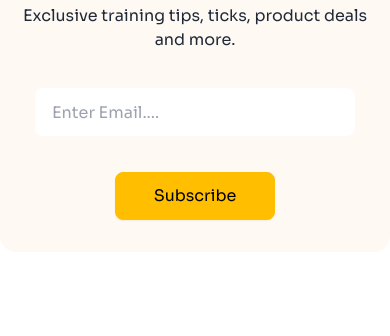
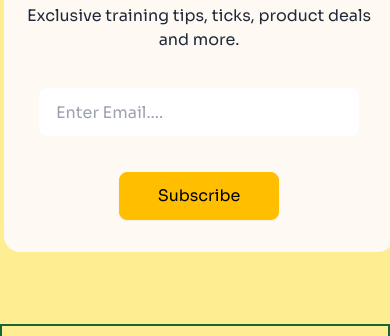
Before and after one commit to fahim2k25/pet-shop, a plain HTML site: page index.html in a window 390 px wide. Shown: the part 4003-4339 px from the top of the page. Before the commit the page ends 4255 px from the top, so only its background shows below. Drawn offline with nearby package versions, Linux system fonts and the light colour scheme; a web font is replaced by a local one.

Commit message:
working on content of footer in mobile versiuon

```diff
--- a/index.html
+++ b/index.html
@@ -312,7 +312,7 @@
 
         </section>
         <!-- Everyday Low Price Section starts here -->
-        <section class="max-w-screen-xl container mx-auto mb-8 md:mb-80 py-4 md:py-24">
+        <section class="max-w-screen-xl container mx-auto mb-80 py-4 md:py-24">
             <h2 class="text-2xl md:text-3xl mb-8 md:mb-12">Everyday low Price</h2>
             <div class="flex flex-col items-start md:flex-row gap-6">
 
@@ -342,11 +342,11 @@
         </section>
     </main>
     <!-- footer starts -->
-    <footer class="bg-[#FFDC2680] relative md:pt-96">
+    <footer class="bg-[#FFDC2680] relative pt-96">
 
         <!-- get pawsome news starts here -->
         <section
-            class="bg-[#FFF9F4] md:h-96 flex flex-col items-center md:flex-row gap-8 md:gap-28 max-w-screen-xl container mx-auto mb-8 md:mb-16 px-4 py-8 md:p-28 rounded-2xl absolute md:-top-64 md:left-36">
+            class="bg-[#FFF9F4] h-auto md:h-96 flex flex-col items-center md:flex-row gap-8 md:gap-28 max-w-screen-xl container mx-auto mb-8 md:mb-16 px-4 py-8 md:p-28 rounded-2xl absolute -top-72 left-1 md:-top-64 md:left-36">
             <!-- Pet image -->
             <div> <img class="w-48 h-60 md:w-80 md:h-96" src="./Assets/cute-pet-mid.png" alt="pet sitting">
             </div>
```
